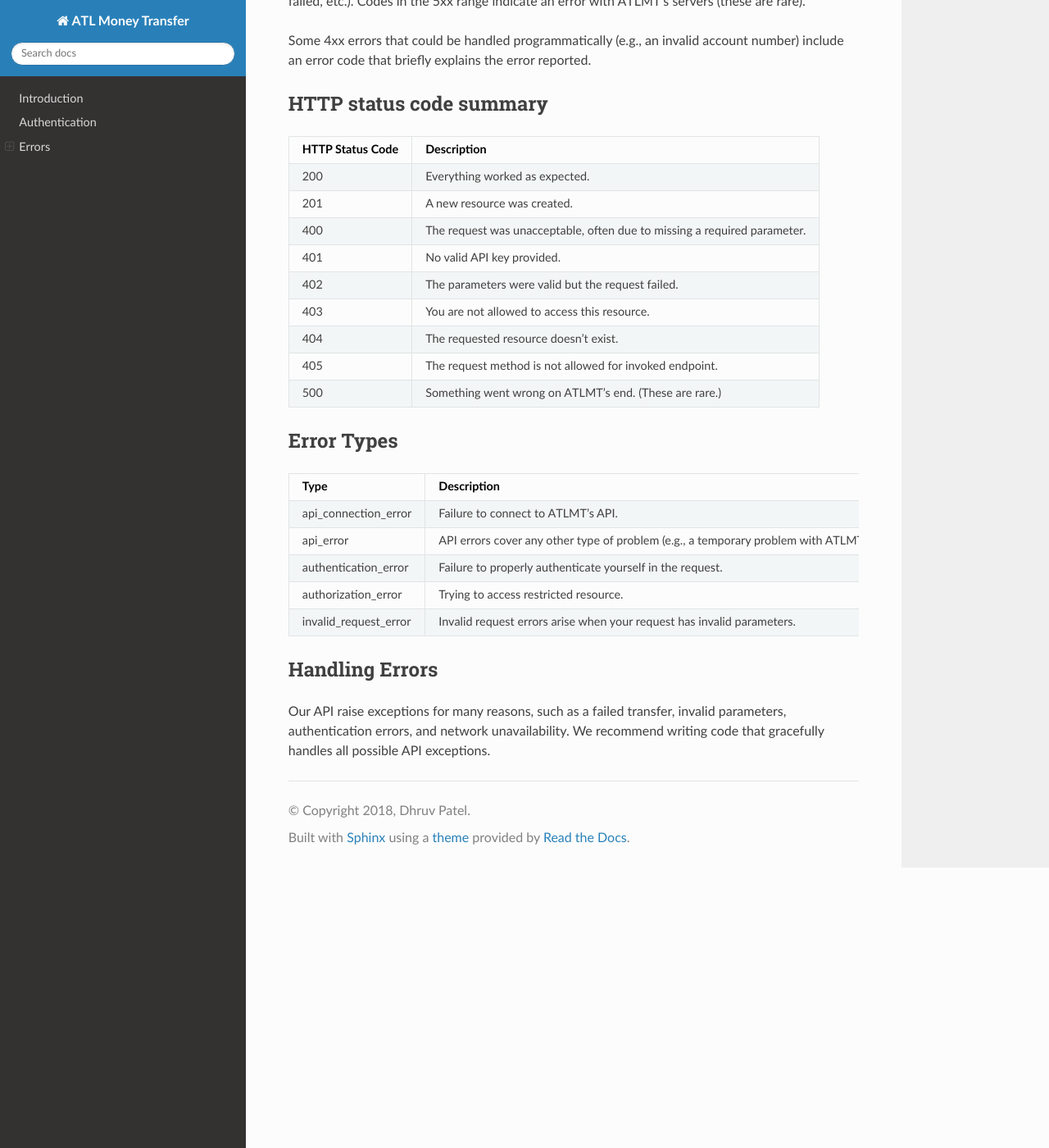
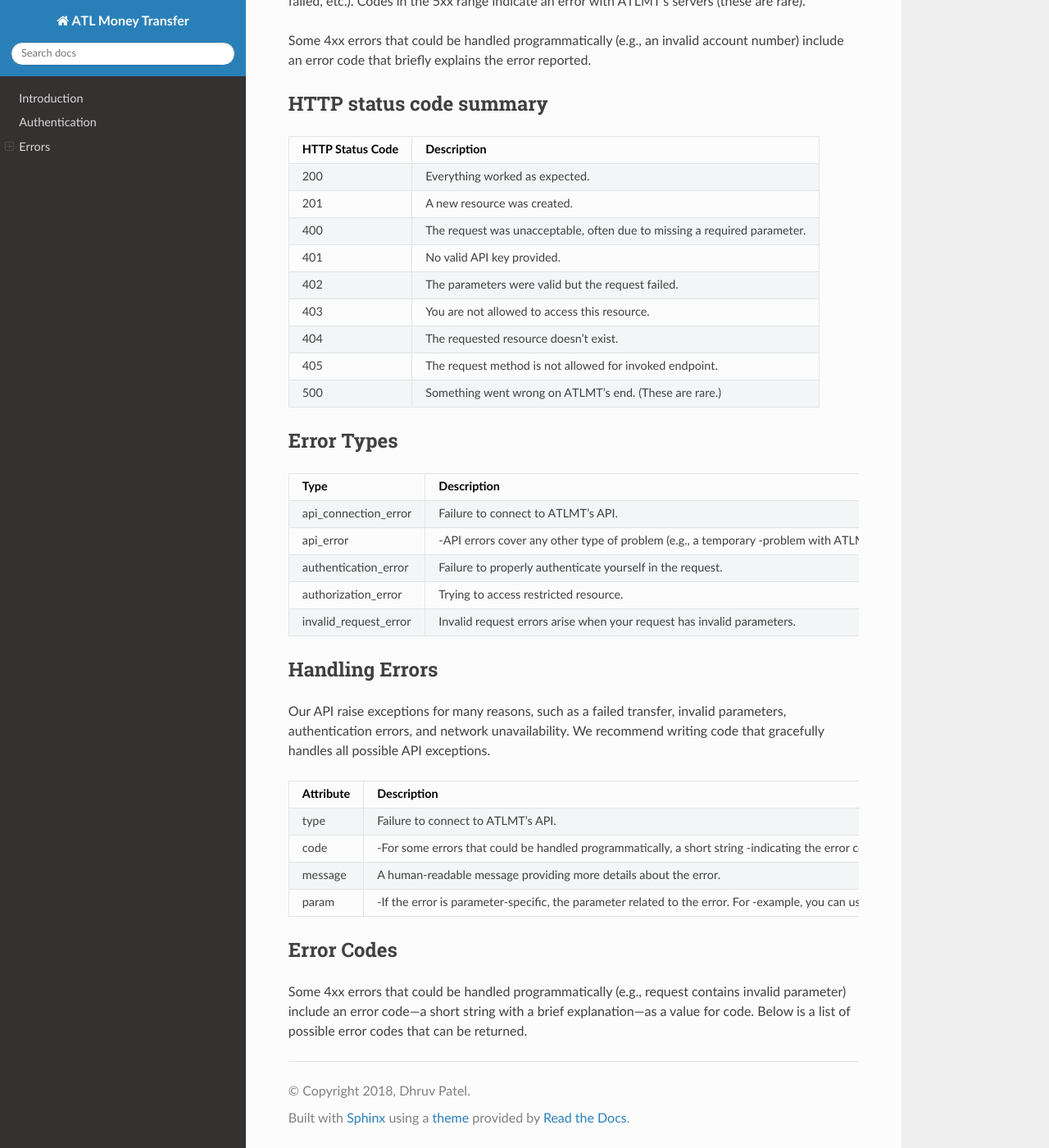
Before and after one commit to FinPayTech/atlmoneytransfer, a Sphinx documentation site: the page built from docs/index.rst, in a window 1280 px wide and 1400 px high, scrolled down 820 px. Shown: the whole window at 82% size. Built offline with Sphinx 7.4.7 and the Read the Docs theme 2.0.0, drawn with Linux system fonts in a browser that asks for light colours.

Commit message:
docs updated

```diff
--- a/docs/index.rst
+++ b/docs/index.rst
@@ -60,8 +60,8 @@ Error Types
 +=======================+=============================================================================+
 | api_connection_error  | Failure to connect to ATLMT's API.                                          |
 +-----------------------+-----------------------------------------------------------------------------+
-| api_error             | API errors cover any other type of problem (e.g., a temporary               |
-|                       | problem with ATLMT’s or 3rd Party’s servers), and are extremely uncommon.   |
+| api_error             | -API errors cover any other type of problem (e.g., a temporary              |
+|                       | -problem with ATLMT’s or 3rd Party’s servers), and are extremely uncommon.  |
 +-----------------------+-----------------------------------------------------------------------------+
 | authentication_error  | Failure to properly authenticate yourself in the request.                   |
 +-----------------------+-----------------------------------------------------------------------------+
@@ -75,3 +75,23 @@ Handling Errors
 ---------------
 
 Our API raise exceptions for many reasons, such as a failed transfer, invalid parameters, authentication errors, and network unavailability. We recommend writing code that gracefully handles all possible API exceptions.
+
++-----------------------+-------------------------------------------------------------------------------+
+| Attribute             | Description                                                                   |
++=======================+===============================================================================+
+| type                  | Failure to connect to ATLMT's API.                                            |
++-----------------------+-------------------------------------------------------------------------------+
+| code                  | -For some errors that could be handled programmatically, a short string       |
+|                       | -indicating the error code reported. See Error Codes section                  |
++-----------------------+-------------------------------------------------------------------------------+
+| message               | A human-readable message providing more details about the error.              |
++-----------------------+-------------------------------------------------------------------------------+
+| param                 | -If the error is parameter-specific, the parameter related to the error. For  |
+|                       | -example, you can use this to display a message near the correct form field.  |
++-----------------------+-------------------------------------------------------------------------------+
+
+
+Error Codes
+-----------
+
+Some 4xx errors that could be handled programmatically (e.g., request contains invalid parameter) include an error code—a short string with a brief explanation—as a value for code. Below is a list of possible error codes that can be returned.
```
Also changed, not shown: 5 other files.
